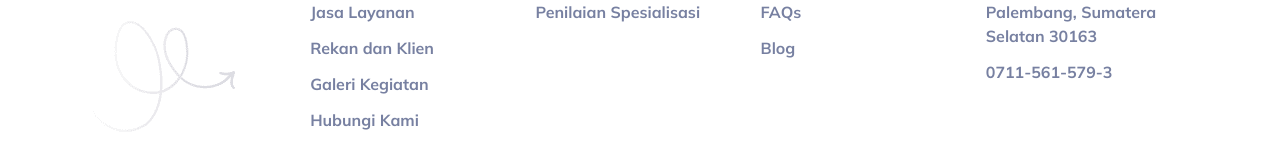
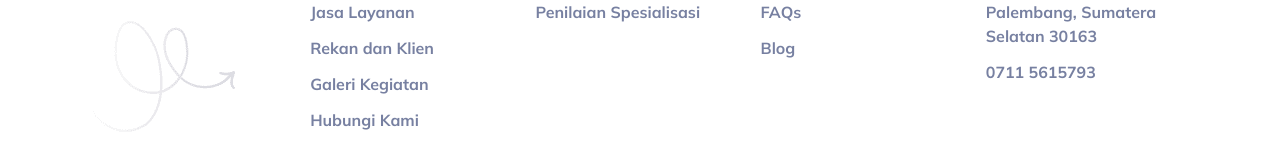
Before and after one commit to ioncrisa2/kjpphjar-mainpage, a Vue app: page / in a window 1280 px wide. Shown: the part 3543-3693 px from the top of the page. Built offline with nearby package versions, Linux system fonts and the light colour scheme.

Commit message:
fix typo on footer

```diff
--- a/src/components/layout/Footer.vue
+++ b/src/components/layout/Footer.vue
@@ -136,7 +136,7 @@
                         <li class="mb-3 text-lg font-extrabold text-black dark:text-white">Information</li>
                         <li>Ruko Terminal, Jl. Sako Raya Jl. Siaran No.18, Sialang, Kec. Sako, Kota Palembang, Sumatera Selatan 30163</li>
                         <li>
-                            <a href="tel:+(62711) 5615793" class="inline-block transition hover:scale-110 hover:text-secondary">0711-561-579-3</a>
+                            <a href="tel:+(62711) 5615793" class="inline-block transition hover:scale-110 hover:text-secondary">0711 5615793</a>
                         </li>
                     </ul>
                 </div>
```
